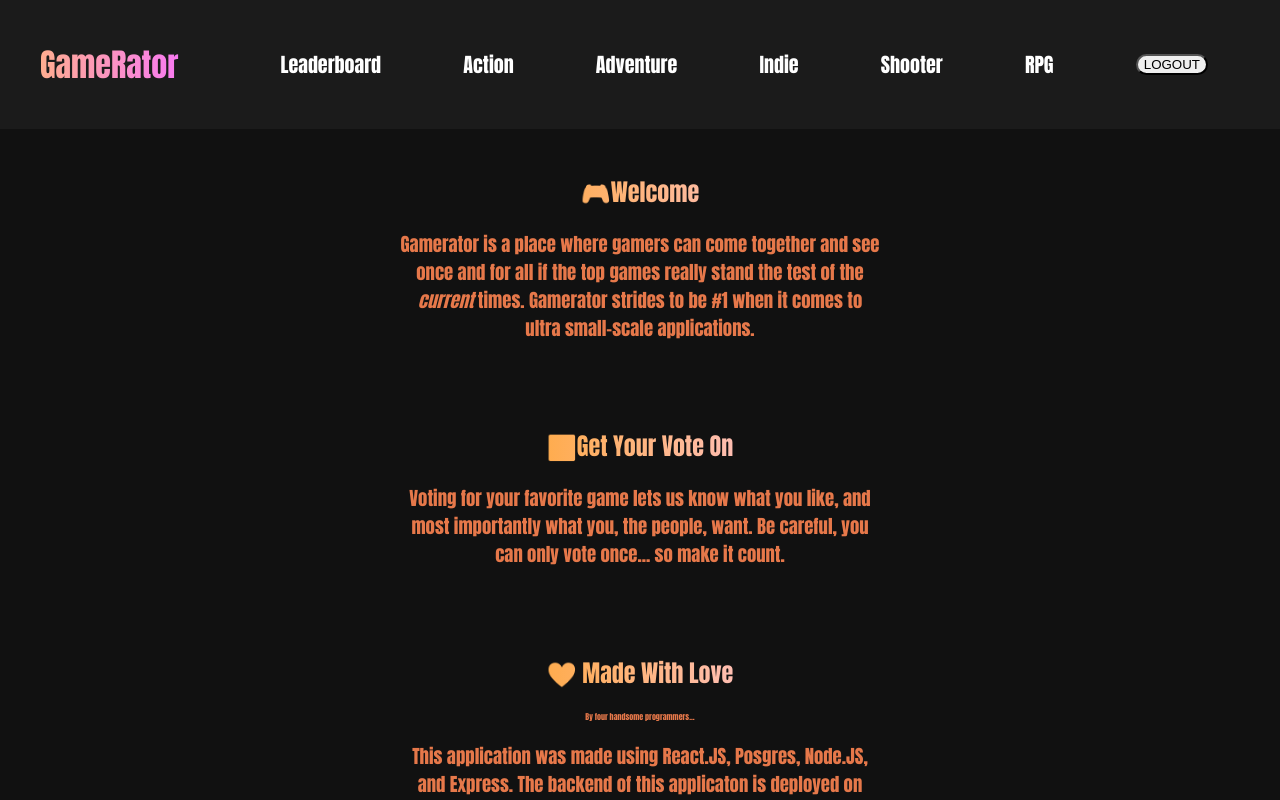
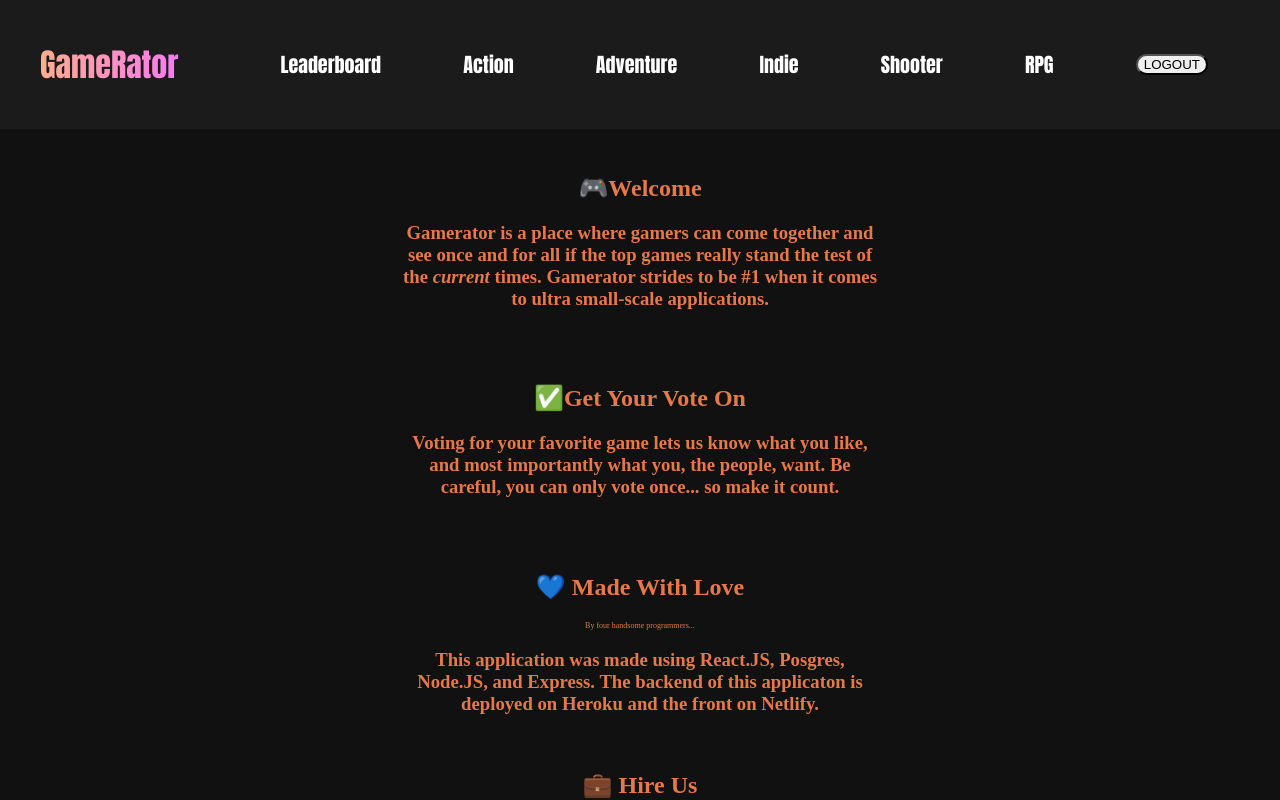
Before and after one commit to mattlol85/Gamerator, a React (Create React App) app in the folder gamerator/: page /home in a window 1280 px wide. Shown: the top 800 px of the page. Built offline with nearby package versions, Linux system fonts and the light colour scheme; sample sign-in values are in the browser's storage.

Commit message:
fixed some errors

```diff
--- a/gamerator/src/components/styles/GameCardContainer.css
+++ b/gamerator/src/components/styles/GameCardContainer.css
@@ -8,7 +8,7 @@
 .actionHeader{
 	margin: auto;
 	color: white;
-   background: linear-gradient(to right, #F9DD55, #c14263);
+   background-color: teal;
    padding: 10px;
 }
 .advHeader{
@@ -44,7 +44,7 @@
 
 .gameCardDiv{
 	font-family: American Typewriter, serif;
-	box-shadow: 10px 10px 6px white;
+	box-shadow: 10px 10px 6px grey;
 	margin: 25px;
 	overflow: hidden;
 	width: 20em;
--- a/gamerator/src/components/styles/Leaderboards.css
+++ b/gamerator/src/components/styles/Leaderboards.css
@@ -12,9 +12,5 @@
 
 
 ol{
-   background-image: linear-gradient(90deg, #D000FF, #FFB073);
-    -webkit-background-clip: text;
-    background-clip: text;
-    color: transparent;
-
+	color: white;
 }
--- a/gamerator/src/components/styles/Navbar.css
+++ b/gamerator/src/components/styles/Navbar.css
@@ -1,6 +1,6 @@
 
 body{
-   font-family: Impact, fantasy;
+
    background-color: #111111;
    text-align: center;
    margin: 0;
@@ -8,12 +8,7 @@
 h1{
    color: #e6784a;
 }
-h2{
-   background-image: linear-gradient(90deg, #FF9E00, #FECCFF);
-    -webkit-background-clip: text;
-    background-clip: text;
-    color: transparent;
-}
+
 
 .navbar {
     font-family: Impact, fantasy;
```
